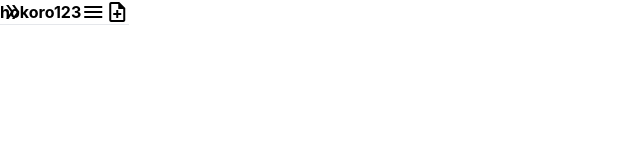
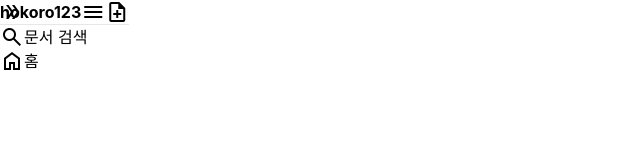
Before and after one commit to hokoro/CheonBlog, a React (Create React App) app in the folder cheonblogapp/: page /blog in a window 1280 px wide. Both pictures are taken after a click on the button "menu". Shown: the top 160 px of the page, without its empty margins (0-640 px from the left). Built offline with nearby package versions, Linux system fonts and the light colour scheme.

Commit message:
사이드바 문서 검색 + 홈 버튼 만들기

```diff
--- a/cheonblogapp/src/Layout/BlogLayout/jsx/Sidebar.jsx
+++ b/cheonblogapp/src/Layout/BlogLayout/jsx/Sidebar.jsx
@@ -17,12 +17,14 @@ function Sidebar(){
     return(
         <>
         {!menuButtonCheckValid && (
-            <div className="mx-[4px] my-[8px] px-[4px] py-[8px]">
-                <span className="material-symbols-outlined hover:scale-125 transition-transform duration-200">
-                    <button type="button" onClick={handleMenuClick}>
-                        double_arrow
-                    </button>
-                </span>
+            <div className="m-[8px] md:w-[15rem] flex flex-col">
+                <div className="flex items-start px-[4px] py-[8px]">
+                    <span className="material-symbols-outlined hover:scale-125 transition-transform duration-200">
+                        <button type="button" onClick={handleMenuClick}>
+                            double_arrow
+                        </button>
+                    </span>
+                </div>
             </div>
         )}
         <div className={`fixed top-0 left-0 h-full bg-[#FAF3E0] transition-transform duration-500 ease-in-out ${menuButtonCheckValid ? "translate-x-0" : "-translate-x-full"} md:w-[15rem] flex flex-col z-20`}>
@@ -44,6 +46,18 @@ function Sidebar(){
                 </div>
             </div>
             <hr/>
+            <div className="m-[8px] flex gap-[10px]">
+                <span className="material-symbols-outlined px-[4px] py-[8px]">
+                    search
+                </span>
+                <p className="px-[4px] py-[8px]">문서 검색</p>
+            </div>
+            <div className="m-[8px] flex gap-[10px]">
+                <span class="material-symbols-outlined px-[4px] py-[8px]">
+                    home
+                </span>
+                <p className="px-[4px] py-[8px]">홈</p>
+            </div>
         </div>
         </>
     );
```
